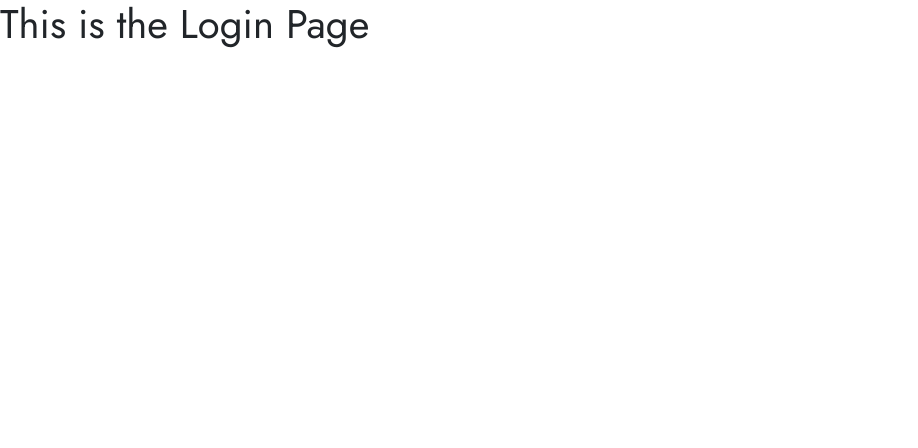
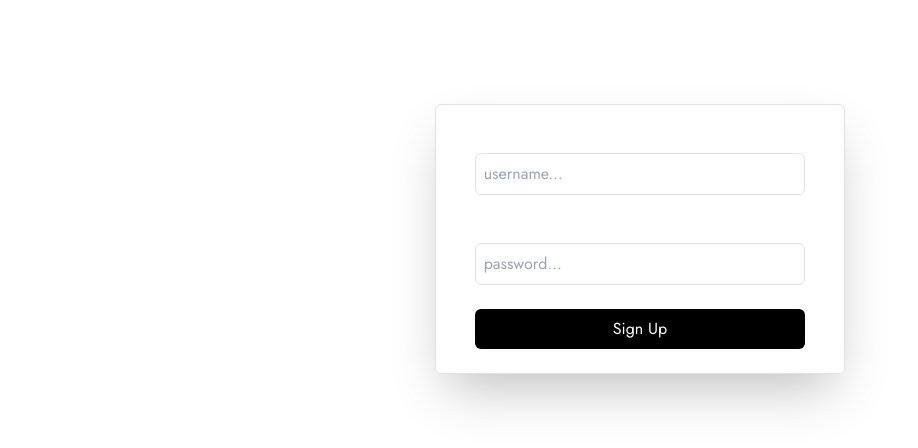
Before and after one commit to Marcos8060/Deliveroo, a React (Create React App) app: page /login in a window 1280 px wide. Shown: the top 448 px of the page, without its empty margins (0-918 px from the left). Built offline with nearby package versions, Linux system fonts and the light colour scheme; a web font is replaced by a local one.

Commit message:
made changes in the profile page

```diff
--- a/src/Pages/Login.js
+++ b/src/Pages/Login.js
@@ -1,13 +1,94 @@
-import React from 'react'
+import React, { useState, useEffect } from "react";
+import { useDispatch, useSelector } from "react-redux";
+import { Formik, Field, Form, ErrorMessage } from "formik";
+import * as Yup from "yup";
+import { login } from "../redux/features/auth/authSlice";
+import { clearMessage } from "../redux/features/message/messageSlice";
+import { useNavigate } from "react-router-dom";
 
+const Login = () => {
+  const history = useNavigate();
+  const dispatch = useDispatch();
+  const [loading, setLoading] = useState(false);
+//   const { isLoggedIn } = useSelector((state) => state.auth);
 
-const Login = () =>{
+  useEffect(() => {
+    dispatch(clearMessage());
+  }, []);
 
-    return (
-        <>
-         <h1>This is the Login Page</h1>
-        </>
-    )
-}
+  const initialValues = {
+    username: "",
+    password: "",
+  };
+
+  const validationSchema = Yup.object().shape({
+    username: Yup.string().required("This field is required"),
+    password: Yup.string().required("This field is required"),
+  });
+
+  const handleLogin = (formValue) => {
+    const { username, password } = formValue;
+    setLoading(true);
+
+    dispatch(login({ username, password }))
+      .unwrap()
+      .then(() => {
+        history("/profile");
+        console.log(formValue)
+      })
+      .catch((err) => {
+        setLoading(false);
+      });
+  };
+
+//   if (isLoggedIn) {
+//     return history("/profile");
+//   }
+
+  return (
+    <>
+      <div className="p-4 mb-20">
+        <div className="shadow-2xl border md:w-4/12 w-full mx-auto p-4 mt-20 rounded">
+          <Formik
+            initialValues={initialValues}
+            validationSchema={validationSchema}
+            onSubmit={handleLogin}
+          >
+            <Form className="flex flex-col items-center justify-center w-full">
+                  <Field
+                    name="username"
+                    className="block my-4 p-2 w-11/12 mx-auto border rounded focus:border-none"
+                    type="text"
+                    placeholder="username..."
+                  />
+                  <ErrorMessage
+                    name="username"
+                    component="div"
+                    className="alert alert-danger"
+                  />
+                  <Field
+                    name="password"
+                    className="block my-4 p-2 w-11/12 mx-auto border rounded"
+                    type="password"
+                    placeholder="password..."
+                  />
+                  <ErrorMessage
+                    name="password"
+                    component="div"
+                    className="alert alert-danger"
+                  />
+                  <button
+                    type="submit"
+                    className="bg-black text-white p-2 rounded w-11/12 mx-auto"
+                  >
+                    Sign Up
+                  </button>
+            </Form>
+          </Formik>
+        </div>
+      </div>
+    </>
+  );
+};
 
 export default Login;
--- /dev/null
+++ b/src/Pages/Profile.js
@@ -0,0 +1,36 @@
+import React from 'react'
+import { useNavigate } from 'react-router-dom';
+import { useSelector } from 'react-redux';
+
+const Profile = () => {
+    const history = useNavigate();
+    const { user: currentUser} = useSelector((state)=> state.auth || {});
+
+    if(!currentUser){
+        return history('/login')
+    }
+  return (
+    <div className="container">
+        <header className="jumbotron">
+            <h3>
+                <strong>{currentUser?.username}</strong>Profile
+            </h3>
+        </header>
+
+        <p>
+        <strong>Token:</strong> {currentUser?.accessToken.substring(0, 20)} ...{" "}
+        {currentUser?.accessToken.substr(currentUser?.accessToken.length - 20)}
+      </p>
+
+      <p>
+        <strong>Id:</strong> {currentUser?.id}
+      </p>
+
+      <p>
+        <strong>Email:</strong> {currentUser?.email}
+      </p>
+    </div>
+  )
+}
+
+export default Profile
--- a/src/Pages/Register.js
+++ b/src/Pages/Register.js
@@ -11,7 +11,7 @@ const Register = () => {
   const dispatch = useDispatch();
   const history = useNavigate();
   const [successful, setSuccessful] = useState(false);
-  // const { message } = useSelector((state) => state.message);
+  const { message } = useSelector((state) => state.message || {});
 
   useEffect(() => {
     dispatch(clearMessage());
@@ -115,6 +115,16 @@ const Register = () => {
             </Form>
           </Formik>
         </div>
+        {message && (
+        <div className="form-group">
+          <div
+            className={successful ? "alert alert-success" : "alert alert-danger"}
+            role="alert"
+          >
+            {message}
+          </div>
+        </div>
+      )}
       </div>
       <Footer />
     </>
--- a/src/index.js
+++ b/src/index.js
@@ -7,13 +7,13 @@ import 'bootstrap-icons/font/bootstrap-icons.css';
 import Cart from './Pages/Cart';
 import Detail from './Pages/Detail';
 import Register from './Pages/Register';
-import { store,persistor } from './redux/store';
+import { persistor } from './redux/store';
+import store from './redux/store';
 import { Provider } from 'react-redux';
 import { PersistGate } from 'redux-persist/integration/react';
 import 'bootstrap/dist/css/bootstrap.min.css';
 import Login from './Pages/Login';
-
-
+import Profile from './Pages/Profile';
 
 
 const root = ReactDOM.createRoot(document.getElementById('root'));
@@ -27,6 +27,7 @@ root.render(
           <Route exact path="/cart" element={<Cart />}></Route>
           <Route exact path="/signUp" element={<Register />}></Route>
           <Route exact path="/login" element={<Login />}></Route>
+          <Route exact path="/profile" element={<Profile />}></Route>
           <Route exact path="/detail/:id/" element={<Detail />}></Route>
         </Routes>
       </ PersistGate>
--- a/src/redux/features/auth/authSlice.js
+++ b/src/redux/features/auth/authSlice.js
@@ -31,10 +31,10 @@ export const register = createAsyncThunk(
 
 // login async thunk
 export const login = createAsyncThunk(
-    "token/",
+    "api/token/",
     async({ username, password}, thunkAPI) =>{
         try {
-            const data = await authService.login({ username,password});
+            const data = await authService.login(username,password);
             return { user: data };
         } catch (error) {
             const message =
--- a/src/redux/store.js
+++ b/src/redux/store.js
@@ -25,7 +25,7 @@ const persistedReducer = persistReducer(persistConfig, reducer.cart,reducer.auth
 
 
 
-export const store = configureStore({
+const store = configureStore({
   reducer: persistedReducer,
   devTools: process.env.NODE_ENV !== 'production',
   middleware: [thunk]
@@ -34,3 +34,5 @@ export const store = configureStore({
 console.log(store.getState())
 
 export const persistor = persistStore(store)
+
+export default store;
--- a/src/services/authservice.js
+++ b/src/services/authservice.js
@@ -22,6 +22,9 @@ const login = async(username,password) =>{
             localStorage.setItem("user", JSON.stringify(res.data))
         }
     })
+    .catch((err) =>{
+        console.log(err);
+    })
 }
 
 // logout function
```
